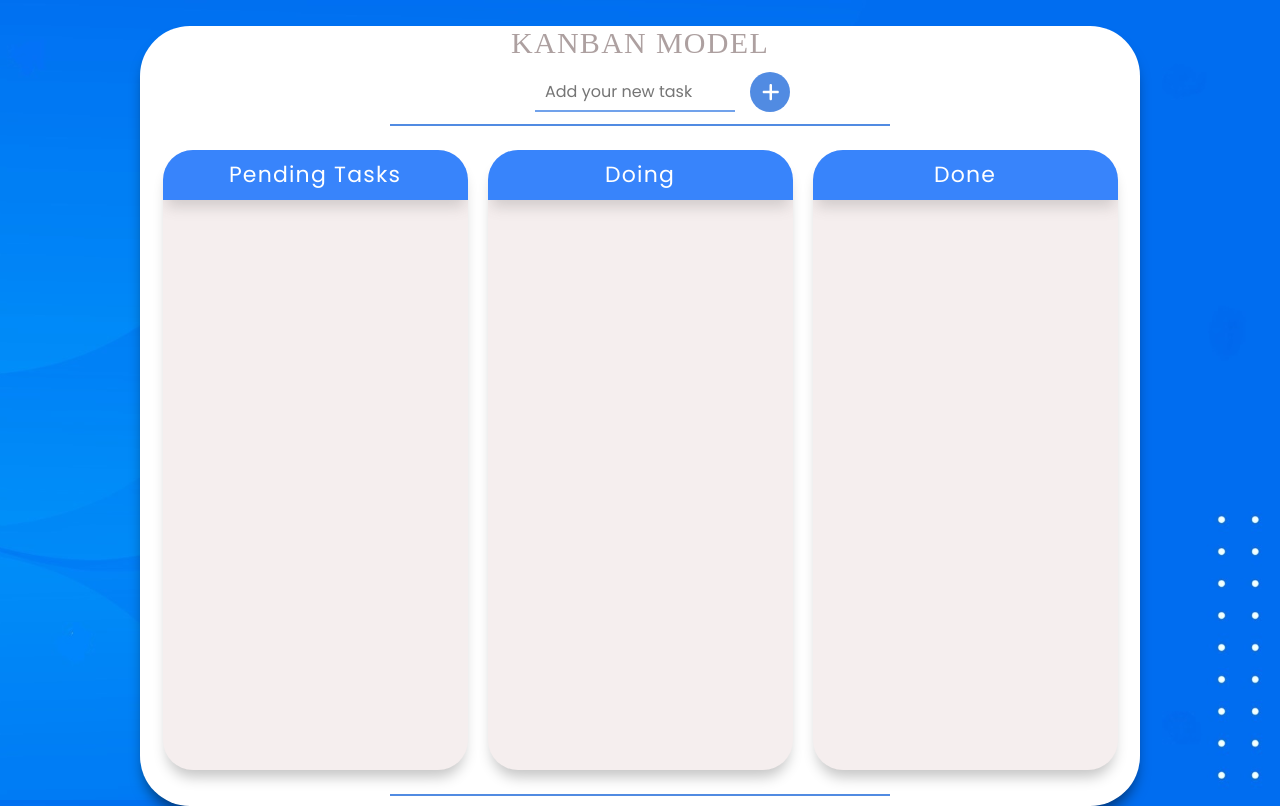
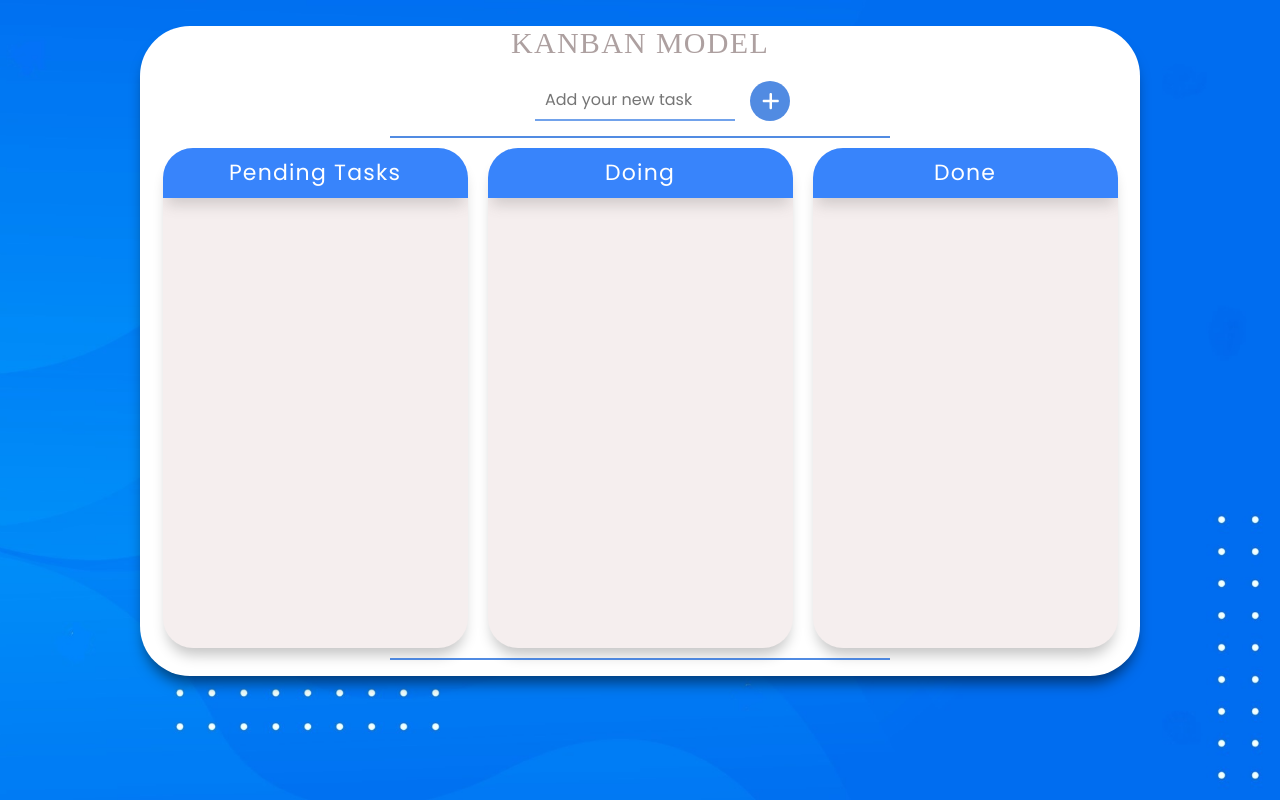
Before and after one commit to Paiva2/kanban, a React (Vite) app: page / in a window 1280 px wide. Built offline with nearby package versions, Linux system fonts and the light colour scheme; a web font is replaced by a local one.

Commit message:
styles: main container fix size

```diff
--- a/src/styles/DragNDropContext.css
+++ b/src/styles/DragNDropContext.css
@@ -1,5 +1,5 @@
 .containers {
-  height: 620px;
+  height: 500px;
   width: 305px;
   margin: 10px;
   border-radius: 30px;
--- a/src/styles/KanbanContext.css
+++ b/src/styles/KanbanContext.css
@@ -5,7 +5,7 @@
   flex-direction: column;
   align-items: center;
   background-color: rgb(255, 255, 255);
-  height: 780px;
+  height: 650px;
   width: 1000px;
   border-radius: 50px;
   box-shadow: 0px 11px 14px -4px rgba(0, 0, 0, 0.5);
@@ -14,7 +14,6 @@
   display: flex;
   align-items: center;
   justify-content: center;
-  height: 750px;
 }
 .footer-line {
   border-top: 2px solid #1f6adac5;
```
